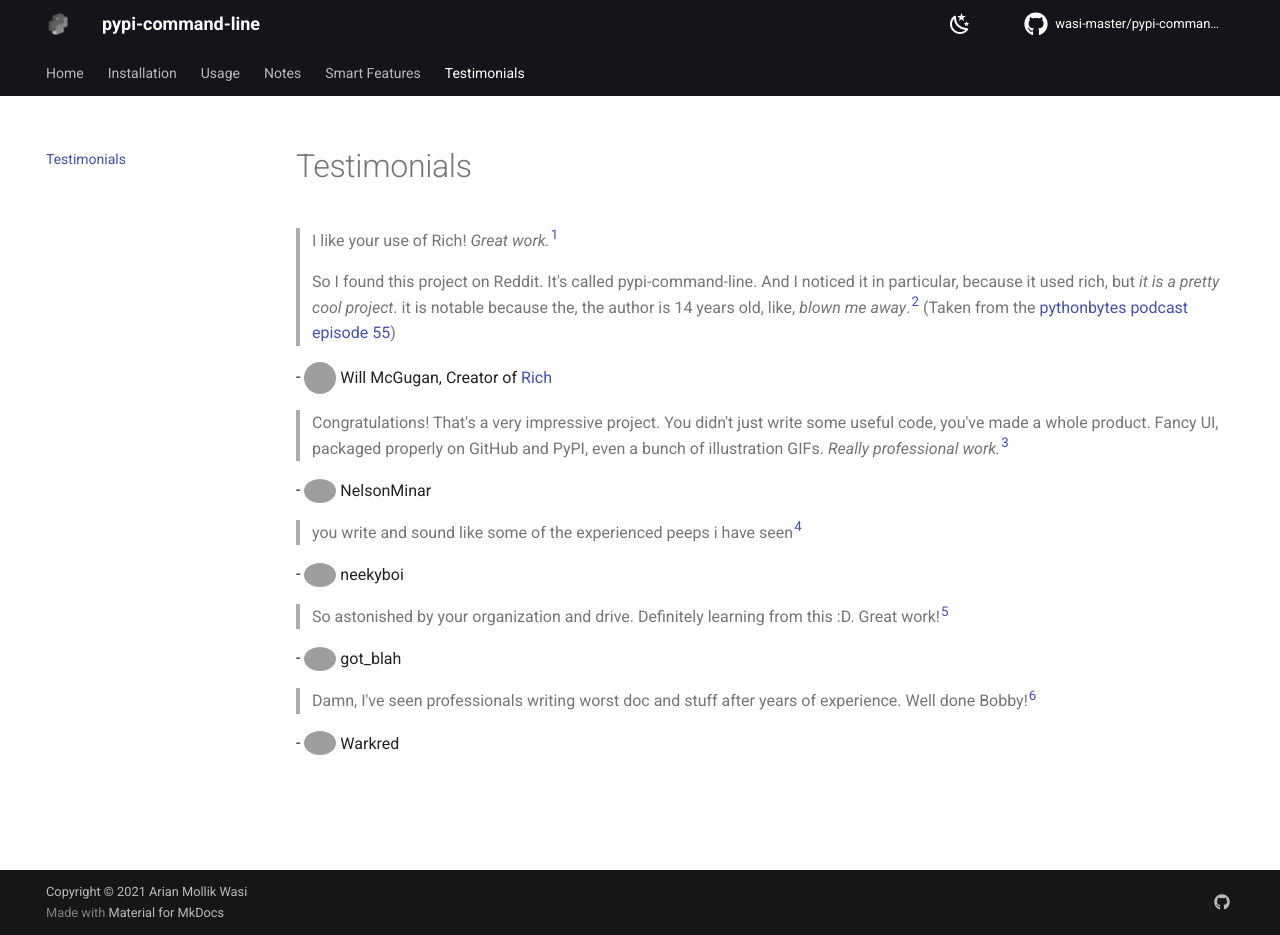
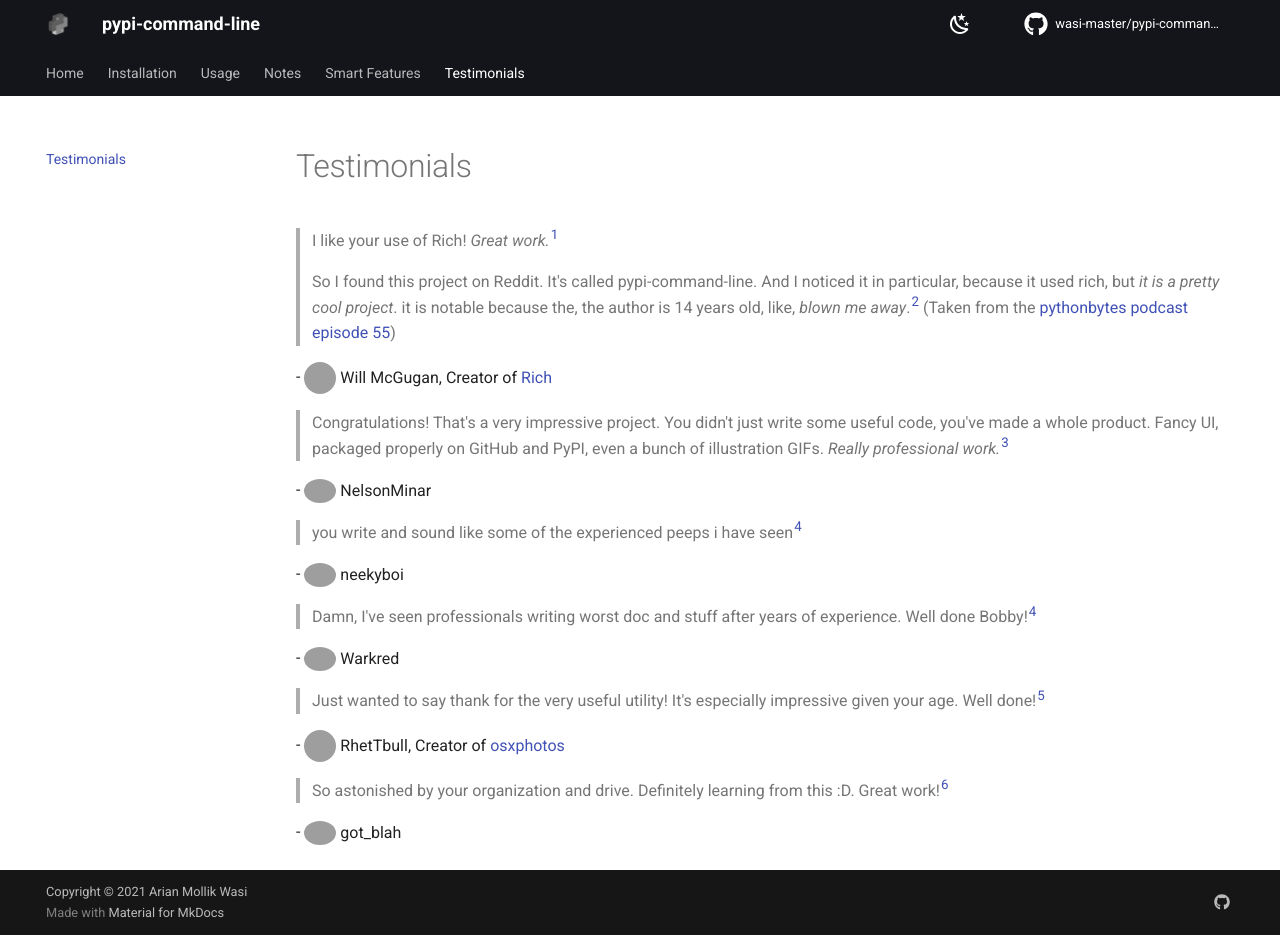
Before and after one commit to wasi-master/pypi-command-line, an MkDocs documentation site: the page built from docs/testimonials.md, in a window 1280 px wide and 935 px high. Built offline with MkDocs 1.6.1 and Material for MkDocs 9.7.7, drawn with Linux system fonts in a browser that asks for light colours; comment, search, counter and statistics services are not loaded; grey boxes are pictures that could not be loaded.

Commit message:
Add RhetTbull as a testimonial

```diff
--- a/docs/testimonials.md
+++ b/docs/testimonials.md
@@ -20,10 +20,14 @@
 
 \- <a href="https://www.reddit.com/user/neekyboi/" title="neekyboi's Reddit Profile" target="_blank"><img id="testimonial-image" src="https://i.redd.it/snoovatar/avatars/f09b48d9-fbdc-4c6c-9980-861503b70bcf.png" width=32 /></a> <span id=testimonial-text>neekyboi</span>
 
-> So astonished by your organization and drive. Definitely learning from this :D. Great work!<sup>[5](https://www.reddit.com/r/Python/comments/q8rrx7/i_made_a_commandlineinterface_for_pypi_as_a_14/#:~:text=so%20astonished%20by%20your%20organization%20and%20drive.%20definitely%20learning%20from%20this%20%3Ad.%20great%20work!)</sup>
+> Damn, I've seen professionals writing worst doc and stuff after years of experience. Well done Bobby!<sup>[4](https://www.reddit.com/r/Python/comments/q8rrx7/i_made_a_commandlineinterface_for_pypi_as_a_14/#:~:text=damn%2C%20i've%20seen%20professionals%20writing%20worst%20doc%20and%20stuff%20after%20years%20of%20experience.%20well%20done%20bobby!)</sup>
+
+\- <a href="https://www.reddit.com/user/Warkred/" title="Warkred's Reddit Profile" target="_blank"><img id="testimonial-image" src="https://www.redditstatic.com/avatars/defaults/v2/avatar_default_0.png" width=32 /></a> <span id=testimonial-text>Warkred</span>
+
+> Just wanted to say thank for the very useful utility! It's especially impressive given your age. Well done!<sup>[5](https://github.com/wasi-master/pypi-command-line/issues/8#:~:text=just%20wanted%20to%20say%20thank%20for%20the%20very%20useful%20utility!%20It%27s%20especially%20impressive%20given%20your%20age.%20Well%20done!)</sup>
+
+\- <a href="https://github.com/RhetTbull" title="RhetTbull's GitHub Profile" target="_blank"><img id="testimonial-image" src="https://github.com/RhetTbull.png" width=32 /></a> <span id=testimonial-text>RhetTbull, Creator of [osxphotos](https://github.com/RhetTbull/osxphotos)</span>
+
+> So astonished by your organization and drive. Definitely learning from this :D. Great work!<sup>[6](https://www.reddit.com/r/Python/comments/q8rrx7/i_made_a_commandlineinterface_for_pypi_as_a_14/#:~:text=so%20astonished%20by%20your%20organization%20and%20drive.%20definitely%20learning%20from%20this%20%3Ad.%20great%20work!)</sup>
 
 \- <a href="https://www.reddit.com/user/got_blah/" title="got_blah's Reddit Profile" target="_blank"><img id="testimonial-image" src="https://i.redd.it/snoovatar/avatars/db6a1481-553b-4fb4-a746-67fb7047c33f.png" width=32 /></a> <span id=testimonial-text>got_blah</span>
-
-> Damn, I've seen professionals writing worst doc and stuff after years of experience. Well done Bobby!<sup>[6](https://www.reddit.com/r/Python/comments/q8rrx7/i_made_a_commandlineinterface_for_pypi_as_a_14/#:~:text=damn%2C%20i've%20seen%20professionals%20writing%20worst%20doc%20and%20stuff%20after%20years%20of%20experience.%20well%20done%20bobby!)</sup>
-
-\- <a href="https://www.reddit.com/user/Warkred/" title="Warkred's Reddit Profile" target="_blank"><img id="testimonial-image" src="https://www.redditstatic.com/avatars/defaults/v2/avatar_default_0.png" width=32 /></a> <span id=testimonial-text>Warkred</span>
```
